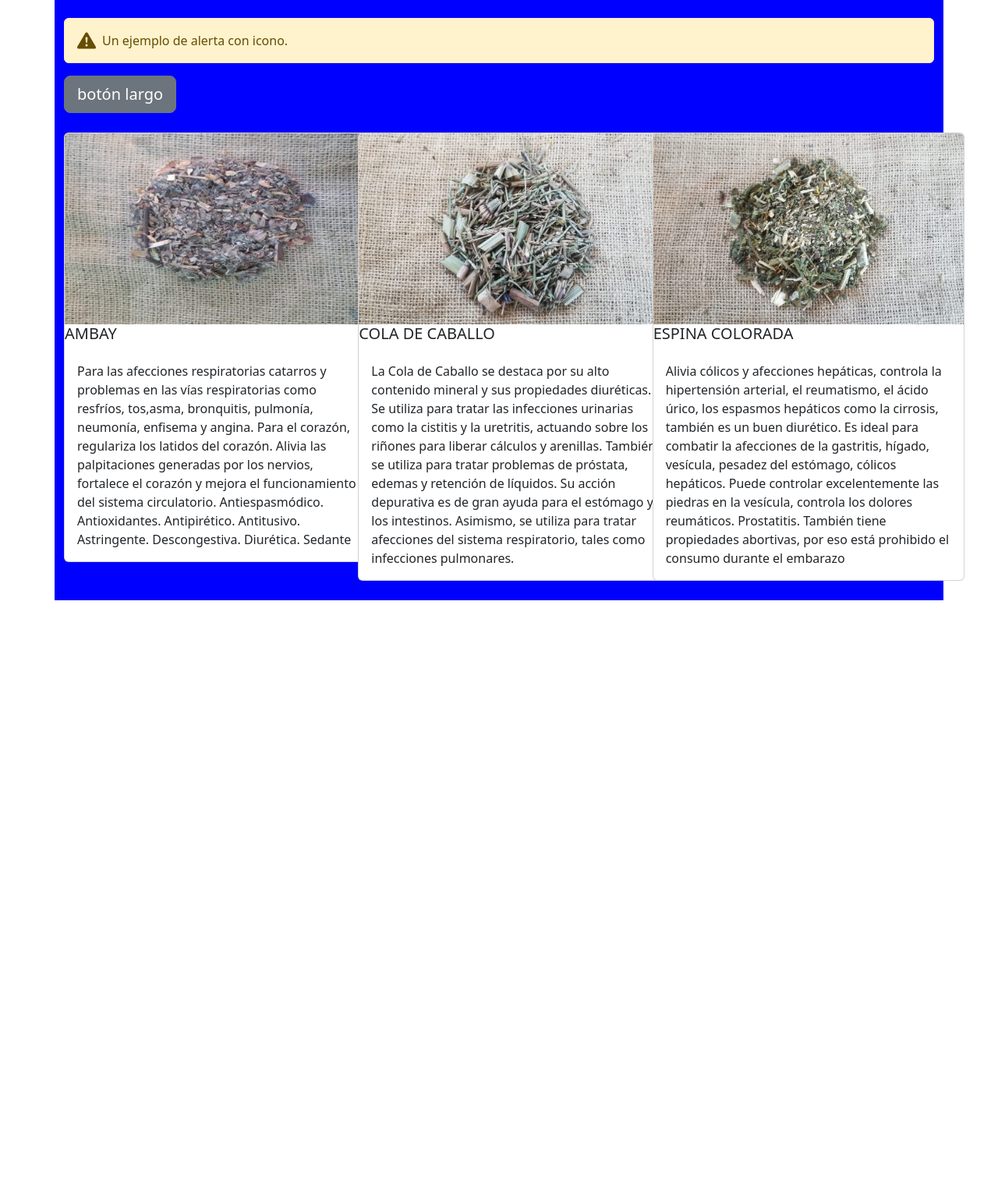
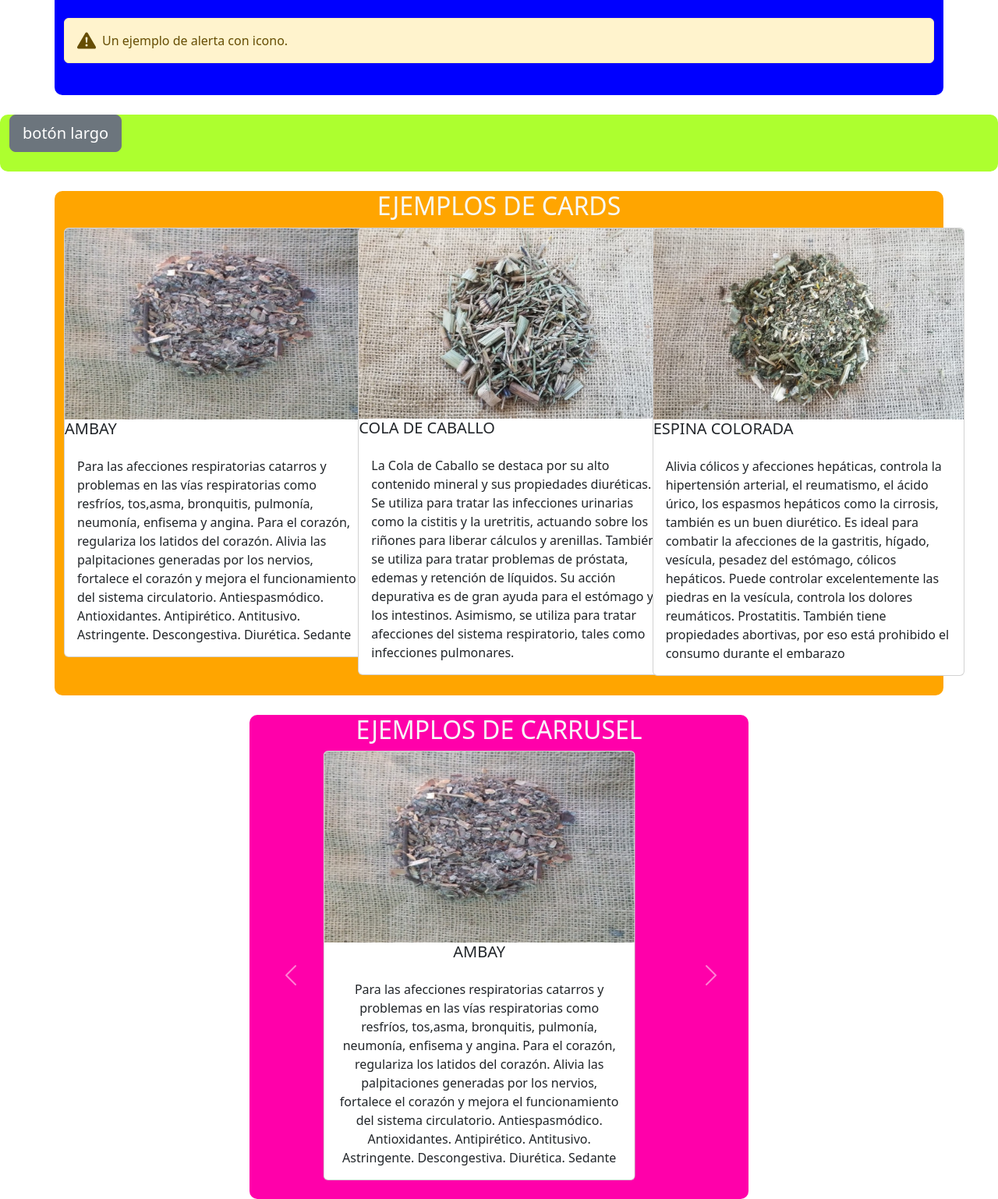
Before and after one commit to fullstackmarcelo/Modulo2D, a plain HTML site: page index.html in a window 1280 px wide. Shown: the part 313-1851 px from the top of the page at 78% size. Before the commit the page ends 1083 px from the top, so only its background shows below. Drawn offline with nearby package versions, Linux system fonts and the light colour scheme.

Commit message:
Cambios en bootstrap.

```diff
--- a/index.html
+++ b/index.html
@@ -8,7 +8,7 @@
 </head>
 <body>
 
-    <div class="container" style="background-color: blue; margin-top: 25px;">
+    <div class="container" style="background-color: blue; margin-top: 25px; border-radius: 10px;">
         <div class="text-center text-light">
           <h2>EJEMPLOS DE ACORDION</h2>
         </div>
@@ -62,7 +62,17 @@
                   Un ejemplo de alerta con icono.
               </div>
             </div>
+
+        </div>
+      </div>
+    <div class="container-fluid" style="background-color: greenyellow; margin-top: 25px; border-radius: 10px;">
+        <div style="margin-top: 25px; padding-bottom: 25px;">
           <button type="button" class="btn btn-secondary btn-lg">botón largo</button>
+        </div>
+    </div>
+    <div class="container" style="background-color: orange; margin-top: 25px; border-radius: 10px;">
+        <div class="text-center text-light">
+          <h2>EJEMPLOS DE CARDS</h2>
         </div>
         <div class="row row-cols-1 row-cols-md-3 g-3" style="padding-bottom: 25px;">
                 <div class="col">
@@ -94,9 +104,54 @@
                 </div>
         </div>
     </div>
+    <div class="container" style="background-color: rgb(255, 0, 170); margin-top: 25px; border-radius: 10px; align-items: center; width: 40rem;">
+      <div class="text-center text-light justify-content-center ">
+        <h2>EJEMPLOS DE CARRUSEL</h2>
+      </div>
+      <div class="row justify-content-center align-items-center" style="padding-left: 5px;">
+        <div id="carouselExampleAutoplaying" class="carousel slide" data-bs-ride="carousel" style="text-align: center;">
+            <div class="carousel-inner">
+              <div class="carousel-item active">
+                      <div class="card" style="width: 25rem; text-align: center; margin-left: 7rem;">
+                        <img src="ambay.jpg" class="card-img-top img-fluid" alt="Responsive image">
+                        <h5 class="card-title">AMBAY</h5>
+                        <div class="card-body">
+                          <p class="card-text">Para las afecciones respiratorias catarros y problemas en las vías respiratorias como resfríos, tos,asma, bronquitis, pulmonía, neumonía, enfisema y angina. Para el corazón, regulariza los latidos del corazón. Alivia las palpitaciones generadas por los nervios, fortalece el corazón y mejora el funcionamiento del sistema circulatorio. Antiespasmódico. Antioxidantes. Antipirético. Antitusivo. Astringente. Descongestiva. Diurética. Sedante</p>
+                        </div>
+                      </div>
+              </div>
+              <div class="carousel-item">
+                    <div class="card" style="width: 25rem; text-align: center; margin-left: 7rem;">
+                        <img src="colacaballo.jpg" class="card-img-top img-fluid" alt="Responsive image">
+                        <h5 class="card-title">COLA DE CABALLO</h5>
+                        <div class="card-body">
+                          <p class="card-text">La Cola de Caballo se destaca por su alto contenido mineral y sus propiedades diuréticas. Se utiliza para tratar las infecciones urinarias como la cistitis y la uretritis, actuando sobre los riñones para liberar cálculos y arenillas. También se utiliza para tratar problemas de próstata, edemas y retención de líquidos. Su acción depurativa es de gran ayuda para el estómago y los intestinos. Asimismo, se utiliza para tratar afecciones del sistema respiratorio, tales como infecciones pulmonares.</p>
+                        </div>
+                    </div>
+              </div>
+              <div class="carousel-item">
+                    <div class="card" style="width: 25rem; text-align: center; margin-left: 7rem;">
+                        <img src="espinacolorada.jpg" class="card-img-top img-fluid" alt="Responsive image">
+                        <h5 class="card-title">ESPINA COLORADA</h5>
+                        <div class="card-body">
+                          <p class="card-text">Alivia cólicos y afecciones hepáticas, controla la hipertensión arterial, el reumatismo, el ácido úrico, los espasmos hepáticos como la cirrosis, también es un buen diurético. Es ideal para combatir la afecciones de la gastritis, hígado, vesícula, pesadez del estómago, cólicos hepáticos. Puede controlar excelentemente las piedras en la vesícula, controla los dolores reumáticos. Prostatitis. También tiene propiedades abortivas, por eso está prohibido el consumo durante el embarazo</p>
+                        </div>
+                    </div>
+              </div>
+            </div>
+            <button class="carousel-control-prev" type="button" data-bs-target="#carouselExampleAutoplaying" data-bs-slide="prev">
+              <span class="carousel-control-prev-icon" aria-hidden="true"></span>
+              <span class="visually-hidden">Previus</span>
+            </button>
+            <button class="carousel-control-next" type="button" data-bs-target="#carouselExampleAutoplaying" data-bs-slide="next">
+              <span class="carousel-control-next-icon" aria-hidden="true"></span>
+              <span class="visually-hidden">Next</span>
+            </button>
 
         </div>
-
+      </div>
+    </div>
+  </div>
 
 
   <script src="https://cdn.jsdelivr.net/npm/bootstrap@5.2.3/dist/js/bootstrap.bundle.min.js" integrity="sha384-kenU1KFdBIe4zVF0s0G1M5b4hcpxyD9F7jL+jjXkk+Q2h455rYXK/7HAuoJl+0I4" crossorigin="anonymous"></script>
```
Lines whose indentation alone changed are shown as unchanged.
